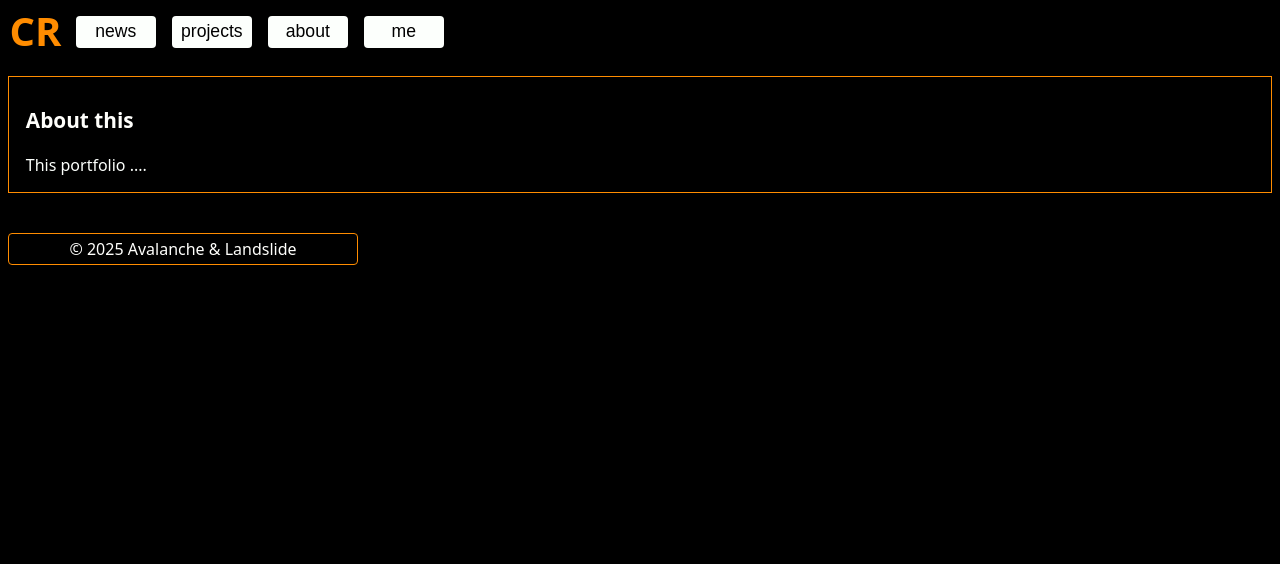
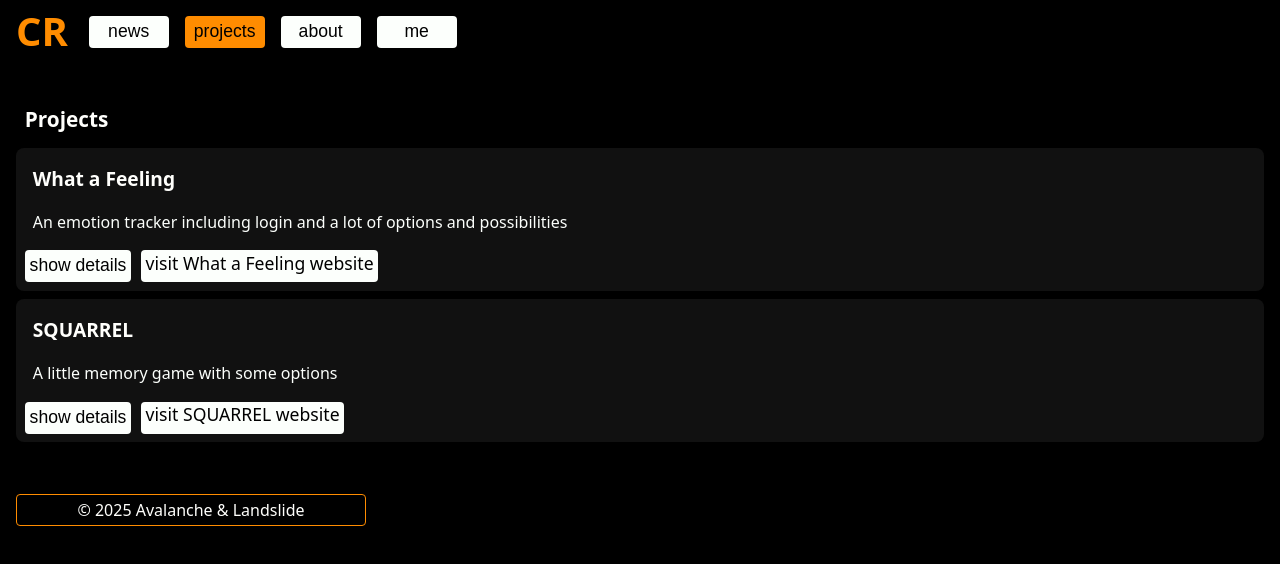
Before and after one commit to Xristof23/portfolio-react, a Next.js app: page / in a window 1280 px wide. Shown: the top 564 px of the page. Built offline with nearby package versions, Linux system fonts and the light colour scheme.

Commit message:
nav starting to work

```diff
--- a/components/Button.js
+++ b/components/Button.js
@@ -4,14 +4,16 @@ import {
 import { useState } from "react";
 
 
-export default function Button({ text }) {
-  const [isActive, setIsActive] = useState(false);
+export default function Button({ isActive, text, whatIsShown, setWhatIsShown }) {
+  // const [isActive, setIsActive] = useState(false);
+  console.log("whatIsShown button ", whatIsShown);
     function handleButton() {
-        console.log(text);
-      setIsActive(!isActive);
-    }
+      console.log(text);
+      setWhatIsShown(text)
+  }
+
     return(
-    <StandardButton onClick={handleButton} $color={isActive? "darkorange" : "#fcfffc"}>
+      <StandardButton onClick={handleButton} $color={isActive? "darkorange" : "#fcfffc"}>
    {text}
   </StandardButton>
  )
--- a/components/Footer.js
+++ b/components/Footer.js
@@ -9,7 +9,7 @@ const FooterStyled = styled.footer`
 
     min-width: 350px;
     max-width: 700px;
-    margin: 2rem .5rem .5rem;
+    margin: 2rem 1rem .5rem;
     padding: .25rem;
     border: 1px solid darkorange;
     border-radius: 4px;
--- a/components/Header.js
+++ b/components/Header.js
@@ -10,23 +10,23 @@ const NavButtonContainer = styled(ButtonContainer)`
 
 const CRHeader = styled.h1`
   color: darkorange;
-  top: -2rem;
+  top: -1.8rem;
   font-size: 2.5rem;
-  font-weight: 800;
-  margin: 0rem .4rem .4rem;
+  font-weight: 700;
+  margin: 0rem 0.8rem .4rem;
   padding: .2rem;
 `;
 
-export default function Header() {
+export default function Header({whatIsShown, setWhatIsShown}) {
 
   return (
     <FlexRowWrapper>
       <CRHeader>CR</CRHeader>
       <NavButtonContainer>
-        <Button text="news"/>
-        <Button text="projects" />
-        <Button text="about" />
-        <Button text="me"/>
+        <Button isActive={whatIsShown === "news" ? true : false} text="news" whatIsShown={whatIsShown} setWhatIsShown={setWhatIsShown}/>
+        <Button isActive={whatIsShown === "projects" ? true : false} text="projects" whatIsShown={whatIsShown} setWhatIsShown={setWhatIsShown} />
+        <Button isActive={whatIsShown === "about" ? true : false} text="about" whatIsShown={whatIsShown} setWhatIsShown={setWhatIsShown}/>
+        <Button isActive={whatIsShown === "me" ? true : false} text="me" whatIsShown={whatIsShown} setWhatIsShown={setWhatIsShown} />
       </NavButtonContainer>
 
     </FlexRowWrapper>
--- a/components/MainContainer.js
+++ b/components/MainContainer.js
@@ -1,21 +1,23 @@
 import { Headline1, StandardParagraph } from "@/sharedStyledComponents";
 import styled from "styled-components"
+import ProjectList from "./ProjectList";
+import { projectList } from "@/contentData";
 
 const StyledMain = styled.main`
     color: #fcfffc;
     margin: 0.5rem;
     padding: 0.25rem;
-    border: 1px solid darkorange;
     `;
 
-export default function MainContainer() {
-
+export default function MainContainer({ whatIsShown }) {
+  console.log("whatisshown(Maincontainer): ", whatIsShown)
     return (
         <StyledMain>
-         <Headline1>About this</Headline1>
-        <StandardParagraph>
-          This portfolio ....
-        </StandardParagraph>
+         <Headline1>{whatIsShown === "projects"? "Projects" : "About this"}</Headline1>
+            {whatIsShown === "about" && <StandardParagraph>
+                This portfolio ....
+            </StandardParagraph>}
+            {whatIsShown === "projects" && <ProjectList list={projectList} />}
 
         </StyledMain>
     );
--- a/components/ProjectCard.js
+++ b/components/ProjectCard.js
@@ -1,16 +1,42 @@
-import { StandardParagraph, StandardLink } from "@/sharedStyledComponents";
+import { StandardParagraph, StandardLink, Headline2, FlexRowWrapper } from "@/sharedStyledComponents";
 import Button from "./Button";
+import styled from "styled-components";
+
+const ButtonLikeLink = styled(StandardLink)`
+color: black;
+text-align: center;
+font-size: 1.1rem;
+line-height: 1.1rem;
+font-weight: 500;
+margin: 0.3rem;
+padding: 0.3rem;
+width: ${({ $width }) => $width ? `${$width}px` : "5rem"};
+background-color: ${({ $color }) => $color? $color : "#fcfffc"};
+min-width: fit-content;
+height: 2rem;
+border-radius: 4px;
+`;
+
+const StandardArticle = styled.article`
+    background-color: #111111;
+    border-radius: 8px;
+    padding: 0.25rem;
+    margin: 0.5rem 0.25rem;
+    `;
 
 export default function ProjectCard({ project }) {
     const { title, shortDescription, url } = project;
 
     return (
-        <article>
-            <h2>{title}</h2>
-             <StandardParagraph>${shortDescription}</StandardParagraph>
-        <Button text="show details"/>
+        <StandardArticle>
+            <Headline2>{title}</Headline2>
+            <StandardParagraph>{shortDescription}</StandardParagraph>
+            <FlexRowWrapper>
+                <Button text="show details" />
+                <ButtonLikeLink href={url} title="Check this out" >visit {title} website</ButtonLikeLink>
+            </FlexRowWrapper>
 
-        <StandardLink href={url} title="Check this out" >visit {title} website</StandardLink>
+
         {/* <a class="content_link" href=${url}  >visit ${title} website</a> */}
-        </article>)
+        </StandardArticle>)
 }
--- /dev/null
+++ b/components/ProjectList.js
@@ -0,0 +1,11 @@
+import ProjectCard from "./ProjectCard";
+export default function ProjectList({ list }) {
+
+    return (
+        <>
+        {list.map((entry) =>
+            <ProjectCard key={entry.title} project={entry} />
+          )}
+        </>
+    )
+}
--- a/pages/_app.js
+++ b/pages/_app.js
@@ -2,11 +2,11 @@ import { useState } from "react";
 import GlobalStyle from "../styles";
 
 export default function App({ Component, pageProps }) {
-  const [whatIsShown, setWhatISShown] = useState("news");
+
   return (
     <>
       <GlobalStyle />
-      <Component {...pageProps} />
+      <Component {...pageProps}/>
     </>
   );
 }
--- a/pages/index.js
+++ b/pages/index.js
@@ -1,20 +1,16 @@
 
-import Contact from "@/components/Contact";
 import Footer from "@/components/Footer";
 import Header from "@/components/Header";
 import MainContainer from "@/components/MainContainer";
 import { Headline1, StandardParagraph } from "@/sharedStyledComponents";
-import styled from "styled-components";
-
-const MainSection = styled.section`
-background-color: black;
-`;
+import { useState } from "react";
 
 export default function HomePage() {
+  const [whatIsShown, setWhatIsShown] = useState("projects");
   return (
     <>
-      <Header />
-      <MainContainer>
+      <Header whatIsShown={whatIsShown} setWhatIsShown={setWhatIsShown} />
+      <MainContainer whatIsShown={whatIsShown}>
         <Headline1>About this</Headline1>
         <StandardParagraph>
           This portfolio ....
--- a/sharedStyledComponents.js
+++ b/sharedStyledComponents.js
@@ -16,11 +16,11 @@ const ButtonContainer = styled.div`
 `;
 
 const StandardButton = styled.button`
+color: black;
 text-align: center;
 font-size: 1.1rem;
 line-height: 1.1rem;
 font-weight: 500;
-flex-grow: 1;
 margin: .3rem;
 padding: 0.3rem;
 width: ${({ $width }) => $width ? `${$width}px` : "5rem"};
@@ -29,7 +29,6 @@ min-width: fit-content;
 height: 2rem;
 border-radius: 4px;
 border: none;
-// background-color: #fcfffc;
 `;
 
 
@@ -54,7 +53,7 @@ padding: .4rem;
 
 const Headline2 = styled.h2`
 color: #fffffc;
-font-size: 1.05rem;
+font-size: 1.2rem;
 font-weight: 600;
 margin: .4rem;
 padding: .4rem;
@@ -62,7 +61,6 @@ padding: .4rem;
 
 const StandardLink = styled(Link)`
 margin: 0.5rem;
-color: var(--primary);
 text-decoration: none;
 `;
 
```
